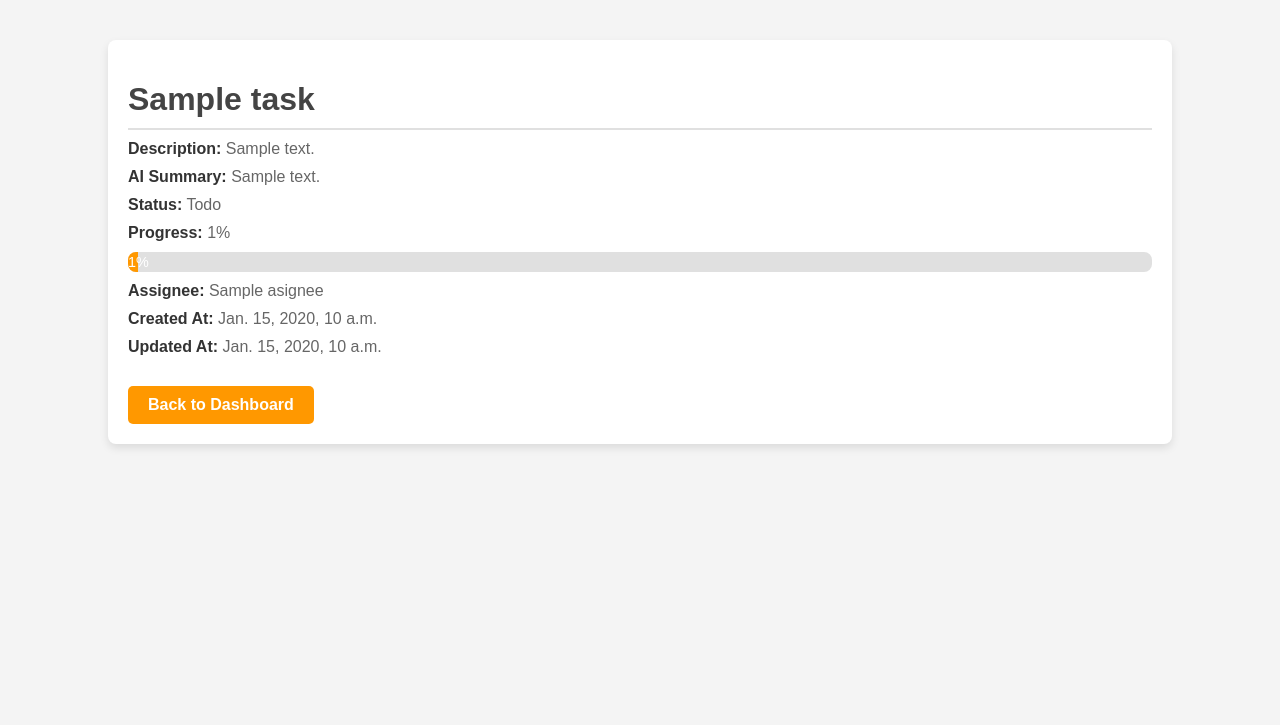
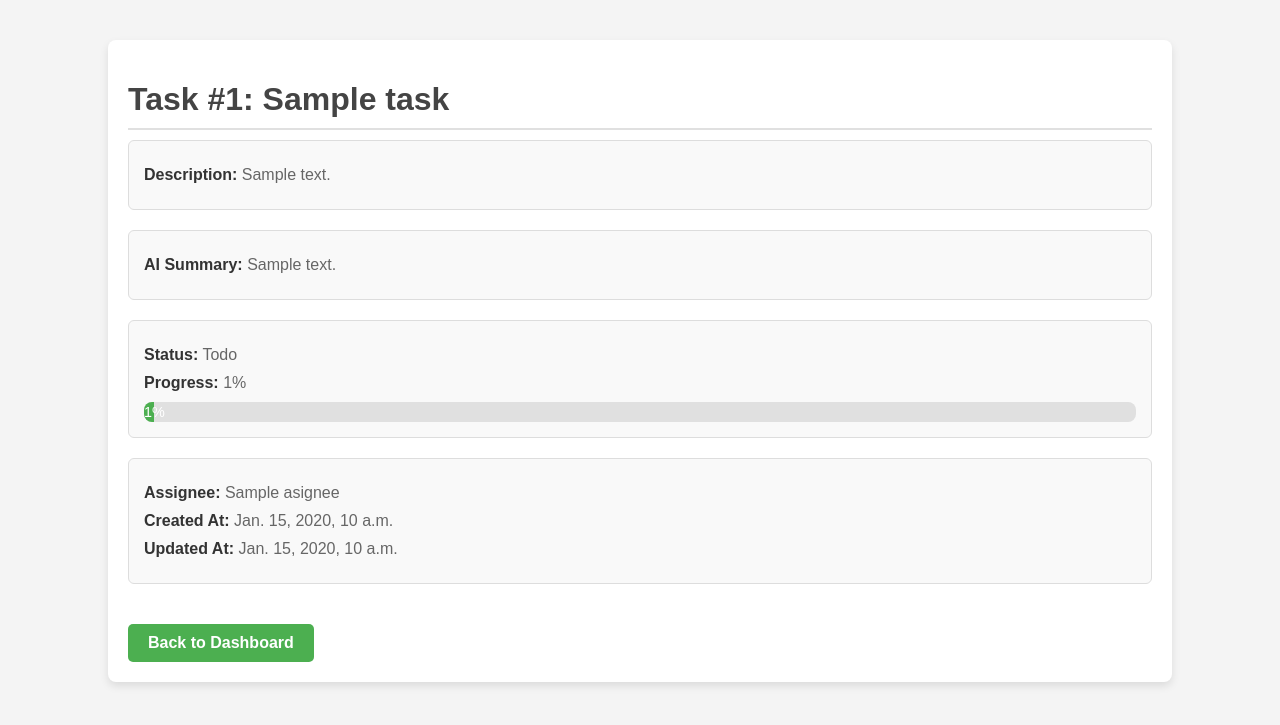
Before and after one commit to palakmehta7/SyncAI-Productivity-App, a Django app: page /task/1/ in a window 1280 px wide. Shown: the top 725 px of the page. Run offline with Django 4.2, Linux system fonts and the light colour scheme; tables that the repository leaves empty hold one stand-in row (values such as "Sample post").

Commit message:
finalized css

```diff
--- a/main/templates/task_detail.html
+++ b/main/templates/task_detail.html
@@ -25,6 +25,15 @@
             box-shadow: 0 4px 8px rgba(0, 0, 0, 0.1);
         }
 
+        /* Section styling */
+        .section {
+            margin-bottom: 20px;
+            padding: 15px;
+            border-radius: 6px;
+            background-color: #f9f9f9;
+            border: 1px solid #ddd;
+        }
+
         /* Heading styles */
         h1 {
             font-size: 2em;
@@ -46,7 +55,7 @@
             color: #333;
         }
 
-        /* Progress bar styling with orange color */
+        /* Progress bar styling with green color */
         .progress-container {
             background-color: #e0e0e0;
             border-radius: 8px;
@@ -57,7 +66,7 @@
         .progress-bar {
             height: 20px;
             width: {{ task.progress }}%;
-            background-color: #ff9800;
+            background-color: #4caf50; /* Green color */
             text-align: center;
             color: white;
             font-size: 0.9em;
@@ -65,12 +74,12 @@
             transition: width 0.3s;
         }
 
-        /* Button styling with orange color */
+        /* Button styling with green color */
         .back-btn {
             display: inline-block;
             margin-top: 20px;
             padding: 10px 20px;
-            background-color: #ff9800;
+            background-color: #4caf50;
             color: white;
             text-decoration: none;
             border-radius: 5px;
@@ -79,28 +88,42 @@
         }
 
         .back-btn:hover {
-            background-color: #e68a00;
+            background-color: #388e3c;
         }
     </style>
 </head>
 <body>
     <div class="container">
-        <h1>{{ task.name }}</h1>
+        <!-- Task Title Section with Task ID -->
+        <h1>Task #{{ task.id }}: {{ task.name }}</h1>
+
+        <!-- Description Section -->
+        <div class="section">
             <p><strong>Description:</strong> {{ task.desc }}</p>
+        </div>
+
+        <!-- AI Summary Section -->
+        <div class="section">
             <p><strong>AI Summary:</strong> {{ task.summary }}</p>
+        </div>
+
+        <!-- Status and Progress Section -->
+        <div class="section">
             <p><strong>Status:</strong> {{ task.get_status_display }}</p>
-
-        <!-- Progress bar section -->
             <p><strong>Progress:</strong> {{ task.progress }}%</p>
             <div class="progress-container">
                 <div class="progress-bar">{{ task.progress }}%</div>
             </div>
+        </div>
 
+        <!-- Assignee and Date Section -->
+        <div class="section">
             <p><strong>Assignee:</strong> {% if task.asignee %}{{ task.asignee.name }}{% else %}None{% endif %}</p>
             <p><strong>Created At:</strong> {{ task.created_at }}</p>
             <p><strong>Updated At:</strong> {{ task.updated_at }}</p>
+        </div>
 
-        <!-- Back to Dashboard button -->
+        <!-- Back to Dashboard Button -->
         <a href="{% url 'project_dashboard' %}" class="back-btn">Back to Dashboard</a>
     </div>
 </body>
```
Lines whose indentation alone changed are shown as unchanged.
